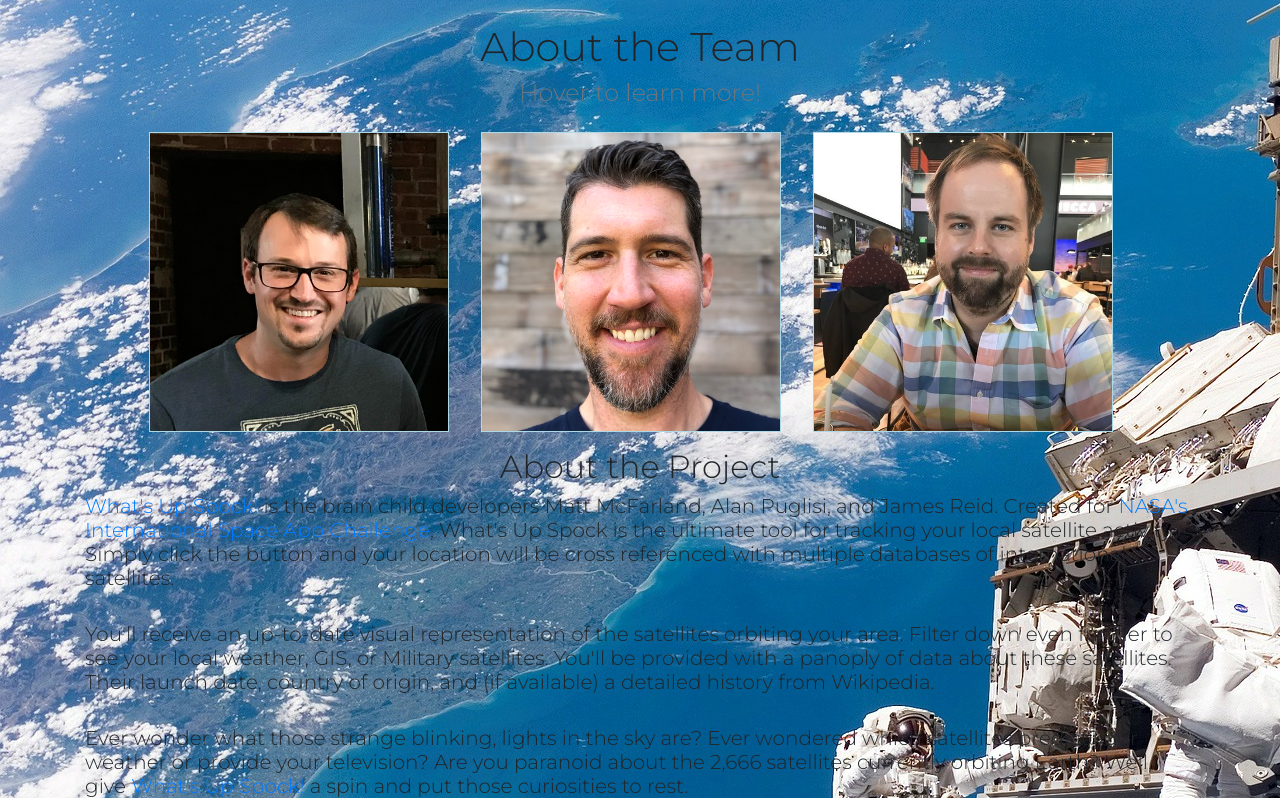
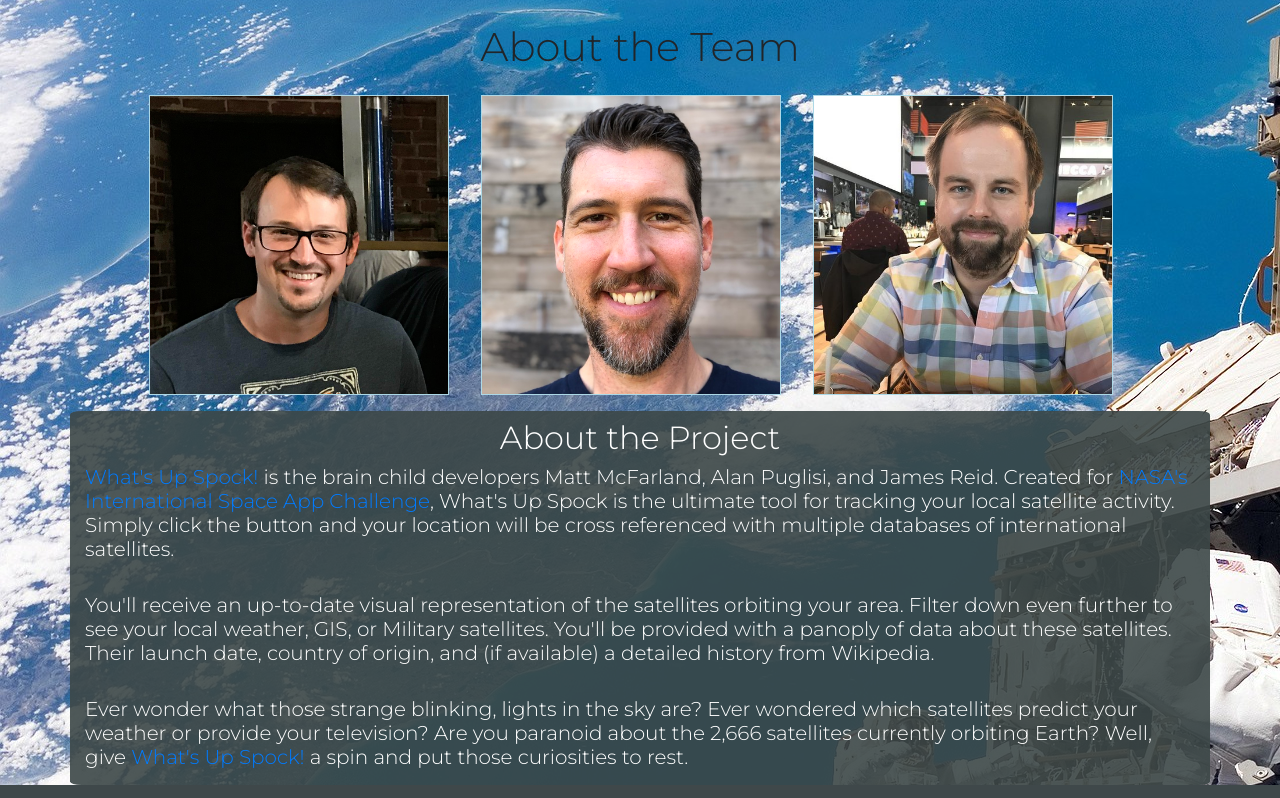
Before and after one commit to puglisac/orbital-sky, a Flask app: page /about in a window 1280 px wide. Shown: the part 73-871 px from the top of the page. Run offline with Flask 2, Linux system fonts and the light colour scheme; some libraries are stand-ins or nearby versions.

Commit message:
styling on about page

```diff
--- a/static/css/app.css
+++ b/static/css/app.css
@@ -43,3 +43,9 @@
 #about {
   font-family: 'Montserrat', sans-serif;
 }
+
+#about-text-box {
+  color: white;
+  border-radius: 1%;
+  background: rgba(60, 72, 72, 0.9);
+}
--- a/templates/about.html
+++ b/templates/about.html
@@ -3,11 +3,17 @@
 {% block content %}
 <div id="about">
 
-    <h1 class="text-center">About the Team</h1>
-    <h4 class="text-center text-muted">Hover to learn more!</h4>
 
 
-    <div class="container">
+
+    <div class="container text-center">
+
+
+            <span id="about-text-box-top">
+                <h1 class="text-center">About the Team</h1>
+            </span>
+
+
         <div class="row ml-5">
 
             <div class="overlay-box m-3">
@@ -45,7 +51,7 @@
         </div>
     </div>
 
-    <div class="container">
+    <div class="container py-2" id="about-text-box">
 
         <h2 class="text-center">About the Project</h2>
 
```
